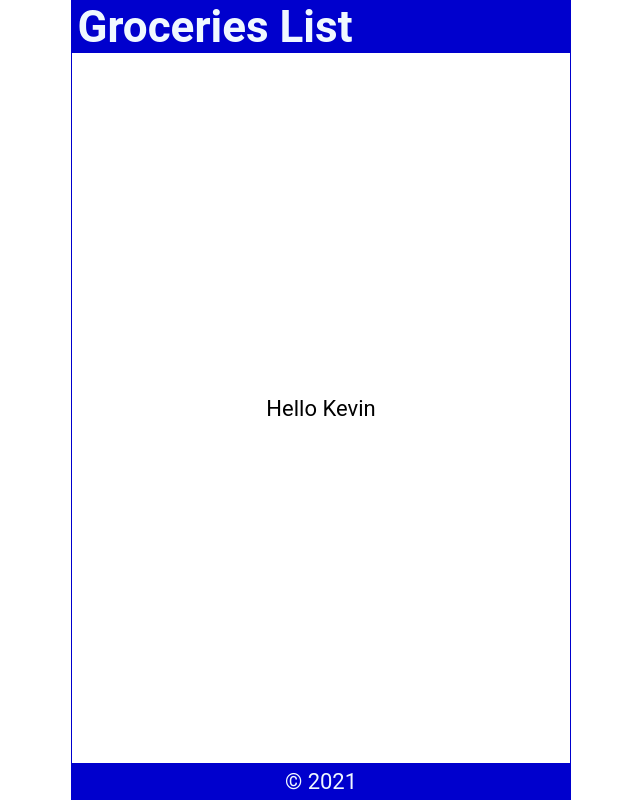
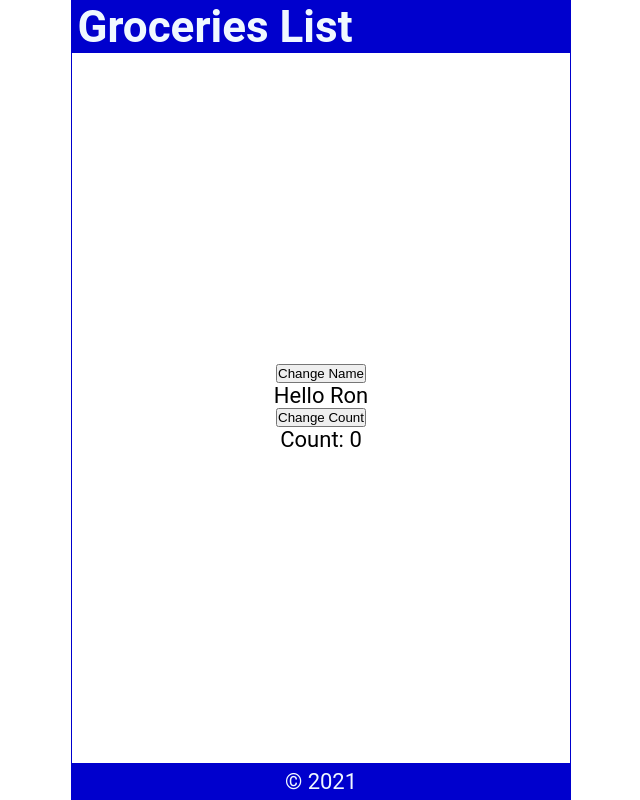
Before and after one commit to ananthanandanan/react-recap, a React (Vite) app: page / in a window 1280 px wide. Shown: the whole page, without its empty margins (319-959 px from the left). Built offline with nearby package versions, Linux system fonts and the light colour scheme.

Commit message:
Click and useState

```diff
--- a/src/components/Content.jsx
+++ b/src/components/Content.jsx
@@ -1,13 +1,24 @@
+import { useState } from 'react'
+
 function Content () {
+    const [name, setName] = useState("Ron");
+    const [count, setCount] = useState(0);
     const handleNameChange = () => {
         const name = ["Ron", "Kevin", "jacob"]
         const int = Math.floor(Math.random() * name.length)
-        return name[int]
+        setName(name[int])
       }
+    const handleCountChange = () => {
+        setCount(count + 1)
+      }
+
   return (
-    <div className="content">
-      <p>Hello {handleNameChange()}</p>
-    </div>
+    <main className="content">
+        <button onClick={handleNameChange}>Change Name</button>
+      <p>Hello {name}</p>
+        <button onClick={handleCountChange}>Change Count</button>
+        <p>Count: {count}</p>
+    </main>
   )
 }
 
--- a/src/index.css
+++ b/src/index.css
@@ -20,7 +20,7 @@ body {
 .App {
   display: flex;
   flex-direction: column;
-  justify-content: space-between;
+  justify-content: center;
   align-items: center;
   height: 100vh;
   width: 100%;
```
